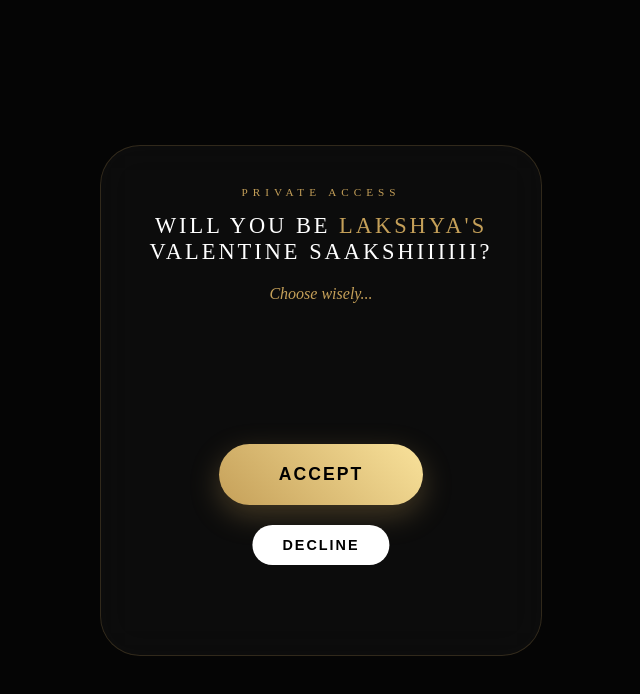
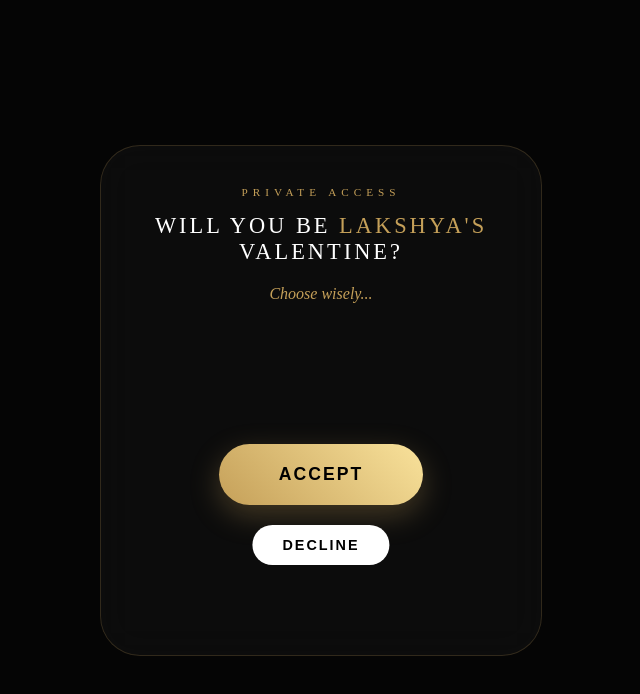
Before and after one commit to doelgamer1-cmyk/Hjjjj, a plain HTML site: page index.html in a window 1280 px wide. Shown: the whole page, without its empty margins (319-959 px from the left). Drawn offline with nearby package versions, Linux system fonts and the light colour scheme.

Commit message:
Update Valentine's message in index.html

```diff
--- a/index.html
+++ b/index.html
@@ -63,7 +63,7 @@
 
     <div class="card" id="mainCard">
         <div style="color:var(--gold); font-size: 0.7rem; letter-spacing: 5px; margin-bottom: 15px;">PRIVATE ACCESS</div>
-        <h1 id="text">Will you be <span style="color:var(--gold)">Lakshya's</span> Valentine Saakshiiiiii?</h1>
+        <h1 id="text">Will you be <span style="color:var(--gold)">Lakshya's</span> Valentine?</h1>
         <div id="joke-text">Choose wisely...</div>
         <div class="btn-wrapper">
             <button id="yesBtn">ACCEPT</button>
```
